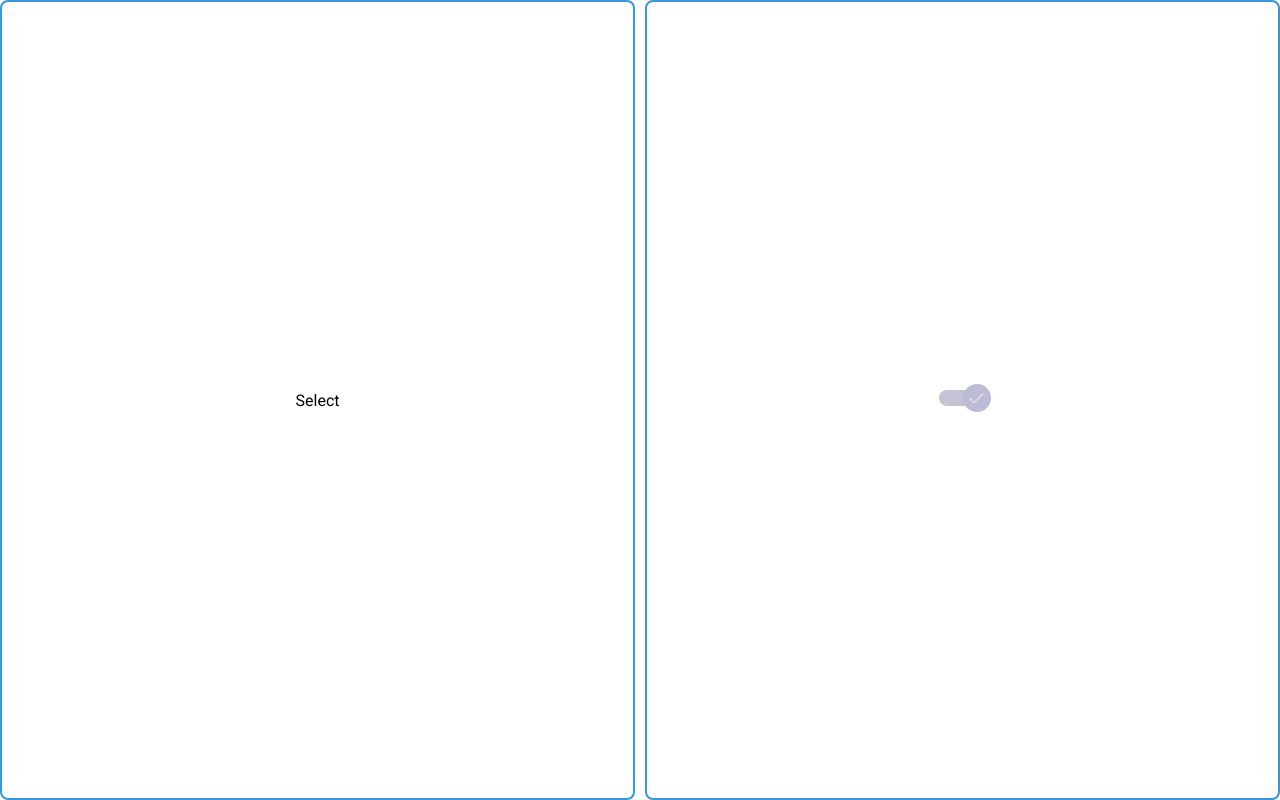
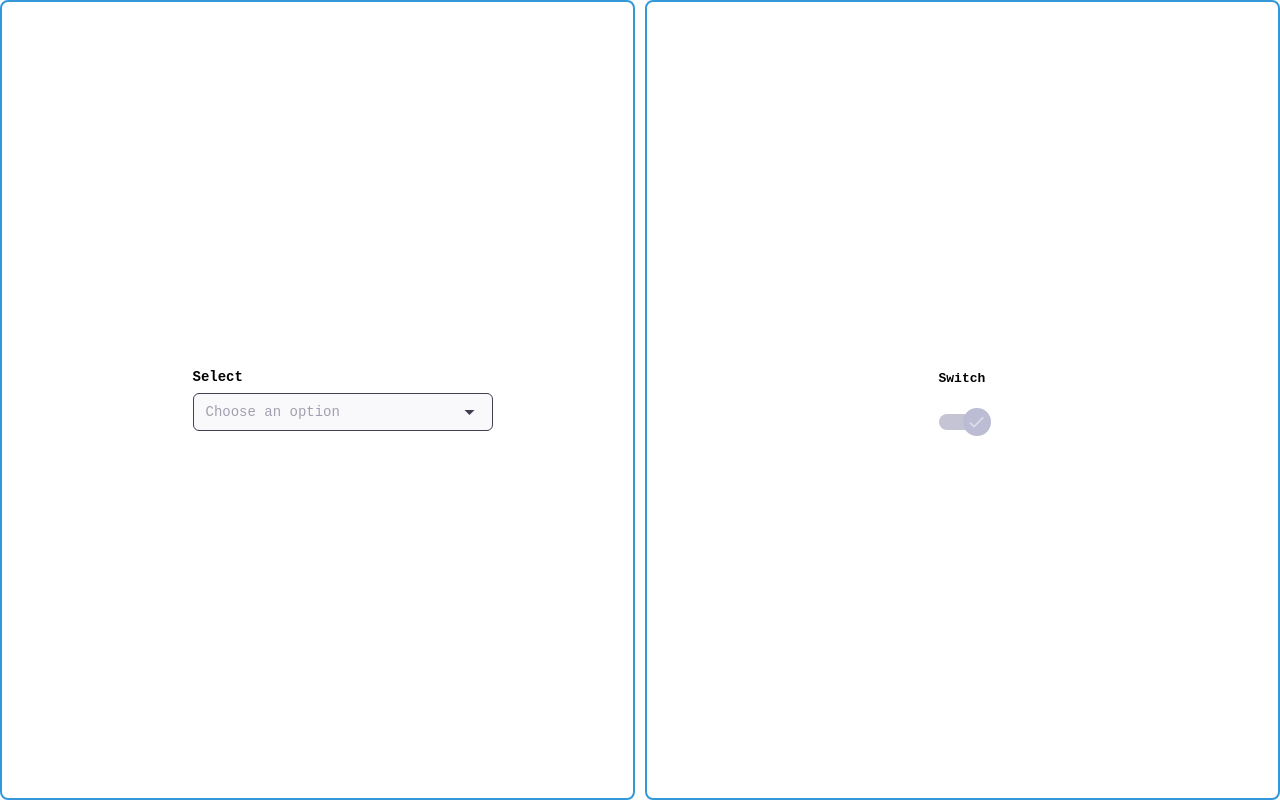
Before and after one commit to guiRepo/components-angular, an Angular app: page / in a window 1280 px wide. Built offline with nearby package versions, Linux system fonts and the light colour scheme.

Commit message:
Criação de layout inicial e comportamento esperado

```diff
--- a/src/components/select/select.component.css
+++ b/src/components/select/select.component.css
@@ -0,0 +1,100 @@
+.select-container {
+  display: flex;
+  flex-direction: column;
+  font-family: monospace;
+  font-size: 14px;
+  gap: 8px;
+  width: 250px;
+}
+
+.label {
+  font-weight: bold;
+}
+
+.custom-select {
+  position: relative;
+  width: 100%;
+  border: 1px solid #3f3f56;
+  border-radius: 6px;
+  background-color: #f9f8fa;
+  padding: 10px 36px 10px 12px;
+  color: #3f3f56;
+  cursor: pointer;
+  transition: background-color 0.2s;
+}
+
+.custom-select.open {
+  background-color: #eceaf0;
+}
+
+.selected-value {
+  font-family: inherit;
+  font-size: 14px;
+  color: #3f3f56;
+}
+
+.selected-value.placeholder {
+  color: #a0a0b0;
+}
+
+.dropdown-icon {
+  position: absolute;
+  right: 10px;
+  top: 50%;
+  transform: translateY(-50%);
+  pointer-events: none;
+  color: #3f3f56;
+}
+.options-list {
+  position: absolute;
+  top: calc(100% + 4px);
+  left: 0;
+  width: 100%;
+  background-color: #f4f4f7;
+  border: 1px solid #ddd;
+  border-radius: 8px;
+  max-height: 240px;
+  overflow-y: auto;
+  z-index: 10;
+  list-style: none;
+  padding: 6px 0;
+  margin: 0;
+  box-shadow: 0 4px 10px rgba(0, 0, 0, 0.08);
+}
+
+.option {
+  padding: 8px 12px;
+  cursor: pointer;
+  transition: background-color 0.2s;
+  font-family: monospace;
+  font-size: 14px;
+  display: flex;
+  align-items: center;
+  color: #3f3f56;
+}
+
+.option:hover {
+  background-color: #ececf5;
+}
+
+.option.selected {
+  background-color: #9b00ff;
+  color: white;
+}
+
+.option-content {
+  display: flex;
+  align-items: center;
+  gap: 8px;
+}
+
+.icon-check {
+  width: 20px;
+  height: 20px;
+  visibility: hidden;
+  color: white;
+}
+
+.icon-check.visible {
+  visibility: visible;
+}
--- a/src/components/select/select.component.html
+++ b/src/components/select/select.component.html
@@ -1 +1,27 @@
-<div>Select</div>
+<div class="select-container">
+  <label class="label">Select</label>
+
+  <div class="custom-select" [class.open]="isOpen" (click)="toggleDropdown()">
+    <div class="selected-value" [class.placeholder]="!emptyValue">
+      {{ selectedLabel || 'Choose an option' }}
+    </div>
+    <mat-icon class="dropdown-icon">arrow_drop_down</mat-icon>
+
+    <ul class="options-list" *ngIf="isOpen">
+      @for(item of listItems; track item.value) {
+        <li
+          class="option"
+          [class.selected]="item.value === emptyValue"
+          (click)="selectOption(item)"
+        >
+        <span class="option-content">
+          @if(item.value === emptyValue) {
+            <mat-icon class="icon-check" [class.visible]="item.value === emptyValue">check</mat-icon>
+          }
+            {{ item.label }}
+        </span>
+        </li>
+      }
+    </ul>
+  </div>
+</div>
--- a/src/components/select/select.component.ts
+++ b/src/components/select/select.component.ts
@@ -1,10 +1,42 @@
-import { Component } from '@angular/core';
+import { Component, HostListener, ElementRef } from '@angular/core';
+import { CommonModule } from '@angular/common';
+import { FormsModule } from '@angular/forms';
+import { MatIconModule } from '@angular/material/icon';
 
 @Component({
   selector: 'select-component',
-  imports: [],
+  imports: [MatIconModule, FormsModule, CommonModule],
   templateUrl: './select.component.html',
   styleUrl: './select.component.css'
 })
 export class SelectComponent {
+emptyValue: string = '';
+selectedLabel: string = '';
+isOpen: boolean = false;
+
+listItems = [
+  { value: 'option1', label: 'Option One' },
+  { value: 'option2', label: 'Option Two' },
+  { value: 'option3', label: 'Option Three' },
+];
+
+constructor (private elementRef: ElementRef) {}
+
+toggleDropdown() {
+  this.isOpen = !this.isOpen;
 }
+
+selectOption(item: { value: string; label: string }) {
+  this.emptyValue = item.value;
+  this.selectedLabel = item.label;
+  this.isOpen = false;
+}
+
+  @HostListener('document:click', ['$event'])
+  handleClickOutside(event: MouseEvent): void {
+    const clickedInside = this.elementRef.nativeElement.contains(event.target);
+    if (!clickedInside) {
+      this.isOpen = false;
+    }
+  }
+}
--- a/src/components/switch/switch.component.css
+++ b/src/components/switch/switch.component.css
@@ -1,3 +1,14 @@
+.switch-container {
+  display: flex;
+  flex-direction: column;
+  gap: 24px;
+  font-family: monospace;
+}
+
+.label {
+  font-weight: bold;
+  margin-bottom: 4px;
+}
 .switch {
   position: relative;
   display: inline-block;
--- a/src/components/switch/switch.component.html
+++ b/src/components/switch/switch.component.html
@@ -1,3 +1,5 @@
+<div class="switch-container">
+  <label class="label">Switch</label>
   <label class="switch" [class.checked]="checked" [class.disabled]="disabled">
     <input type="checkbox" [(ngModel)]="checked" [disabled]="disabled"/>
     <span class="slider">
@@ -6,3 +8,4 @@
       }
     </span>
   </label>
+</div>
```
Lines whose indentation alone changed are shown as unchanged.
